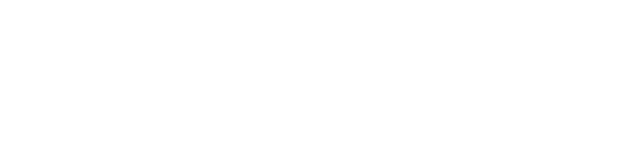
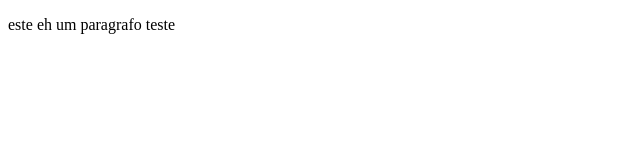
Before and after one commit to MarcosSchmitz/Aula6, a plain HTML site: page index.html in a window 1280 px wide. Shown: the whole page, without its empty margins (0-640 px from the left). Drawn offline with Linux system fonts and the light colour scheme.

Commit message:
primeira alteracao

```diff
--- a/index.html
+++ b/index.html
@@ -5,6 +5,6 @@
         <title>Este eh um teste de GIT]</title>
     </head>
     <body>
-
+        <p>este eh um paragrafo teste</p>
     </body>
 </html>
```
